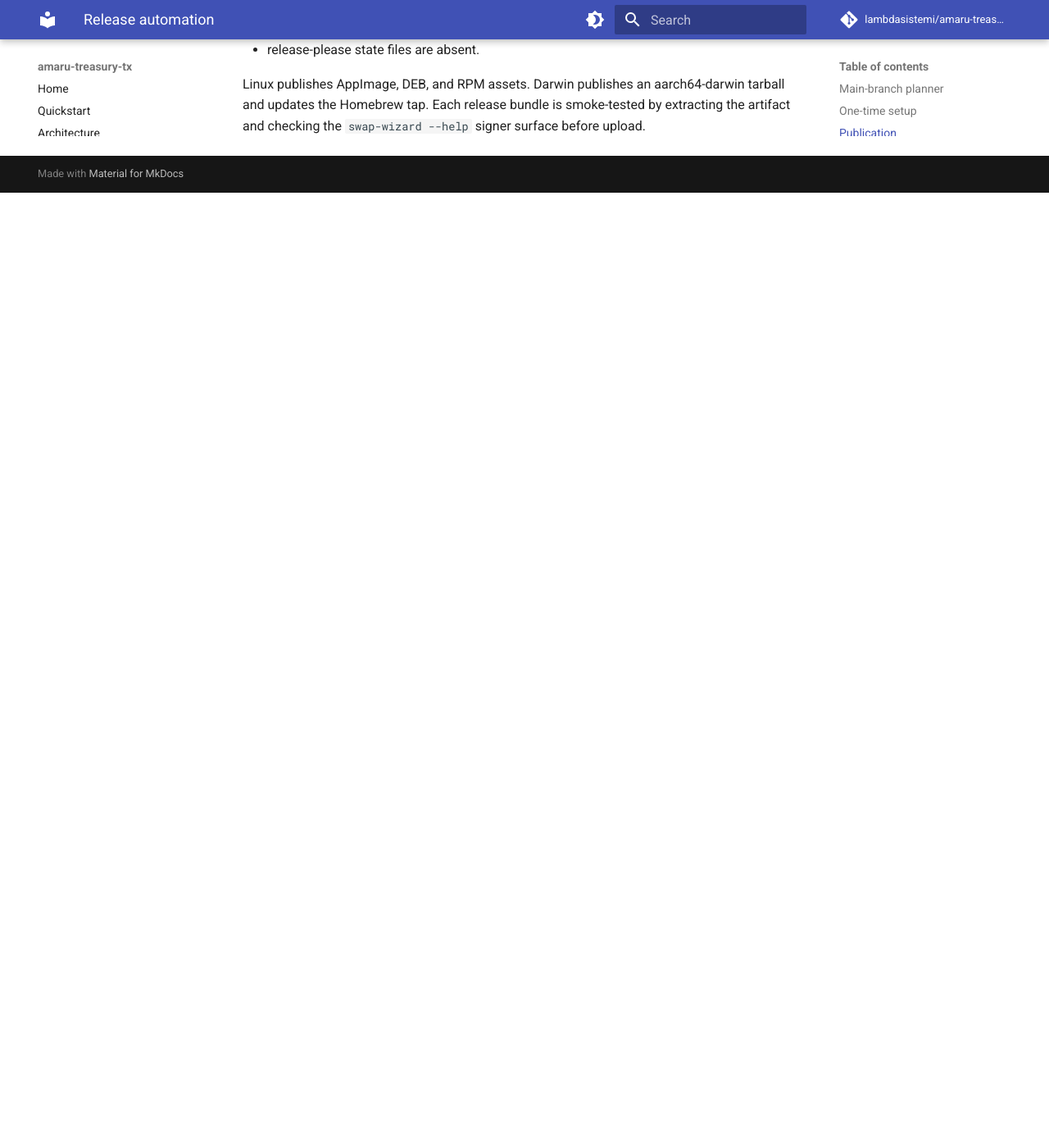
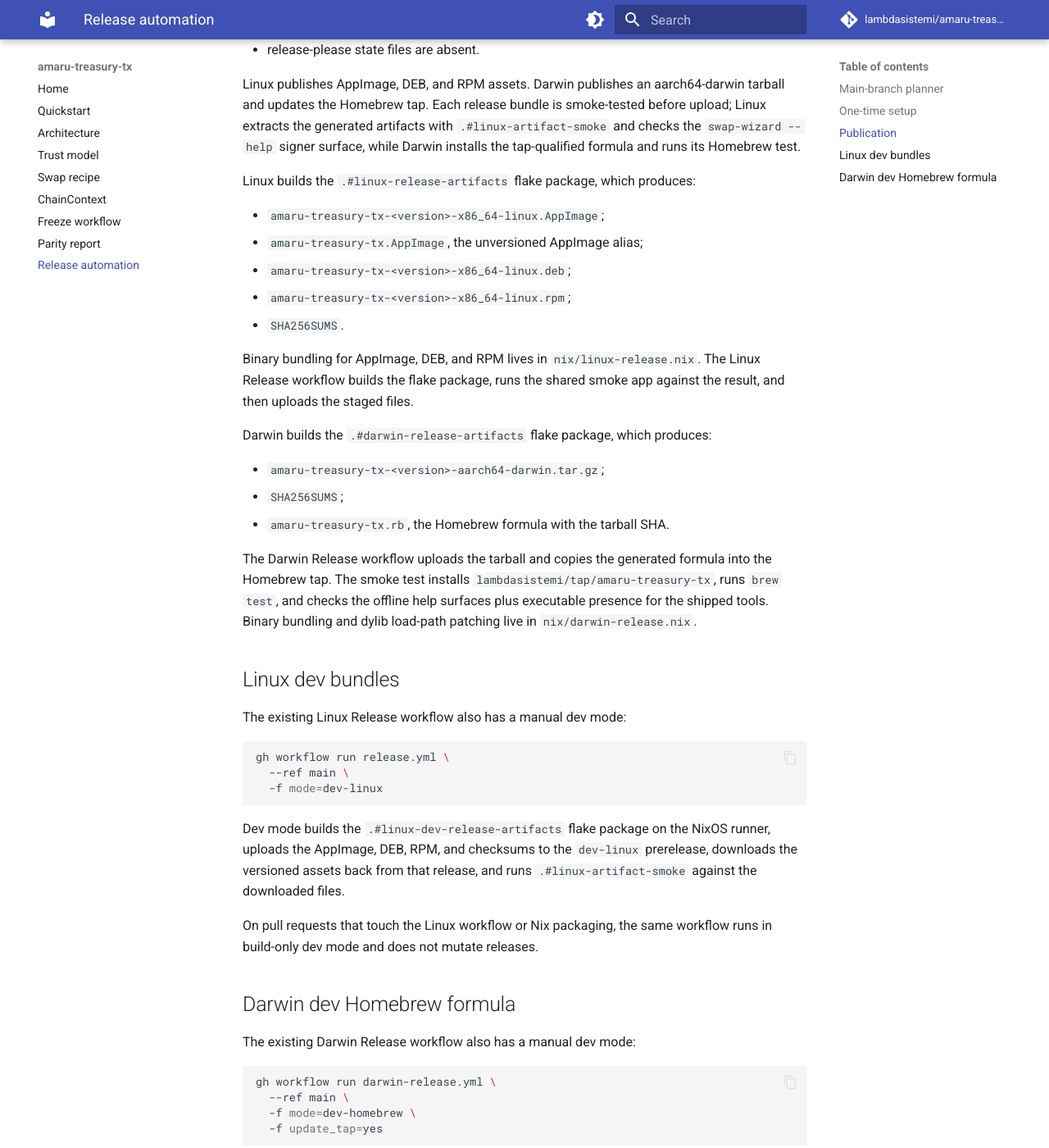
Before and after one commit to lambdasistemi/amaru-treasury-tx, an MkDocs documentation site: the page built from docs/release.md, in a window 1280 px wide and 1400 px high, scrolled down 2011 px. Shown: the whole window at 82% size. Built offline with MkDocs 1.6.1 and Material for MkDocs 9.7.7, drawn with Linux system fonts in a browser that asks for light colours; comment, search, counter and statistics services are not loaded; before the commit the page ends 2246 px from its top, so only the background shows below that; some of the changed text lies outside the part shown.

Commit message:
ci(release): package release artifacts in nix

````diff
--- a/docs/release.md
+++ b/docs/release.md
@@ -89,5 +89,83 @@ before building. A tag is publishable only when:
 
 Linux publishes AppImage, DEB, and RPM assets. Darwin publishes an
 aarch64-darwin tarball and updates the Homebrew tap. Each release
-bundle is smoke-tested by extracting the artifact and checking the
-`swap-wizard --help` signer surface before upload.
+bundle is smoke-tested before upload; Linux extracts the generated
+artifacts with `.#linux-artifact-smoke` and checks the
+`swap-wizard --help` signer surface, while Darwin installs the
+tap-qualified formula and runs its Homebrew test.
+
+Linux builds the `.#linux-release-artifacts` flake package, which
+produces:
+
+- `amaru-treasury-tx-<version>-x86_64-linux.AppImage`;
+- `amaru-treasury-tx.AppImage`, the unversioned AppImage alias;
+- `amaru-treasury-tx-<version>-x86_64-linux.deb`;
+- `amaru-treasury-tx-<version>-x86_64-linux.rpm`;
+- `SHA256SUMS`.
+
+Binary bundling for AppImage, DEB, and RPM lives in
+`nix/linux-release.nix`. The Linux Release workflow builds the flake
+package, runs the shared smoke app against the result, and then uploads
+the staged files.
+
+Darwin builds the `.#darwin-release-artifacts` flake package, which
+produces:
+
+- `amaru-treasury-tx-<version>-aarch64-darwin.tar.gz`;
+- `SHA256SUMS`;
+- `amaru-treasury-tx.rb`, the Homebrew formula with the tarball SHA.
+
+The Darwin Release workflow uploads the tarball and copies the generated
+formula into the Homebrew tap. The smoke test installs
+`lambdasistemi/tap/amaru-treasury-tx`, runs `brew test`, and checks the
+offline help surfaces plus executable presence for the shipped tools.
+Binary bundling and dylib load-path patching live in
+`nix/darwin-release.nix`.
+
+## Linux dev bundles
+
+The existing Linux Release workflow also has a manual dev mode:
+
+```bash
+gh workflow run release.yml \
+  --ref main \
+  -f mode=dev-linux
+```
+
+Dev mode builds the `.#linux-dev-release-artifacts` flake package on
+the NixOS runner, uploads the AppImage, DEB, RPM, and checksums to the
+`dev-linux` prerelease, downloads the versioned assets back from that
+release, and runs `.#linux-artifact-smoke` against the downloaded files.
+
+On pull requests that touch the Linux workflow or Nix packaging, the
+same workflow runs in build-only dev mode and does not mutate releases.
+
+## Darwin dev Homebrew formula
+
+The existing Darwin Release workflow also has a manual dev mode:
+
+```bash
+gh workflow run darwin-release.yml \
+  --ref main \
+  -f mode=dev-homebrew \
+  -f update_tap=yes
+```
+
+Dev mode builds the `.#darwin-dev-homebrew-artifacts` flake package on
+`macos-14`, uploads the tarball to the `dev-homebrew` prerelease, and
+updates `Formula/amaru-treasury-tx-dev.rb` in
+`lambdasistemi/homebrew-tap`.
+
+The dev formula uses the Cabal version plus source revision and conflicts
+with the release formula because both install the same command-line
+tools. After updating the tap, the workflow installs
+`amaru-treasury-tx-dev` through Homebrew and smoke-tests all shipped
+tools through the tap-qualified formula
+`lambdasistemi/tap/amaru-treasury-tx-dev`, including `brew test`. The
+test avoids node-socket-dependent commands, so `swap-probe` is checked
+for executable presence rather than invoked. On pull requests that touch
+the Darwin workflow or Nix packaging, the same workflow runs in
+build-only dev mode and does not mutate releases or the Homebrew tap;
+it still verifies the generated formula by installing it through a
+temporary local `lambdasistemi/tap` tap whose URL points at the freshly
+built tarball.
````
Also changed, not shown: 7 other files.
